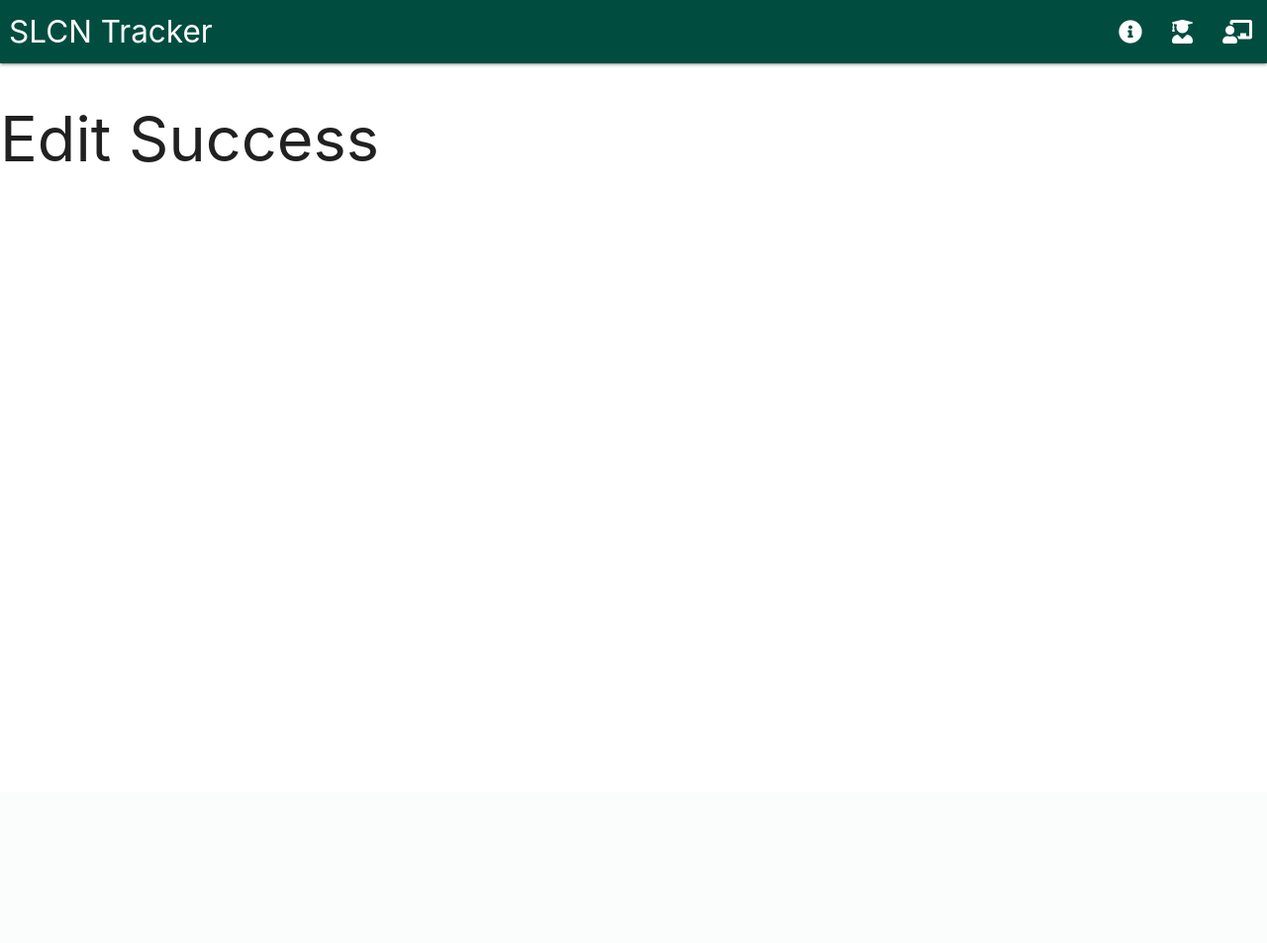
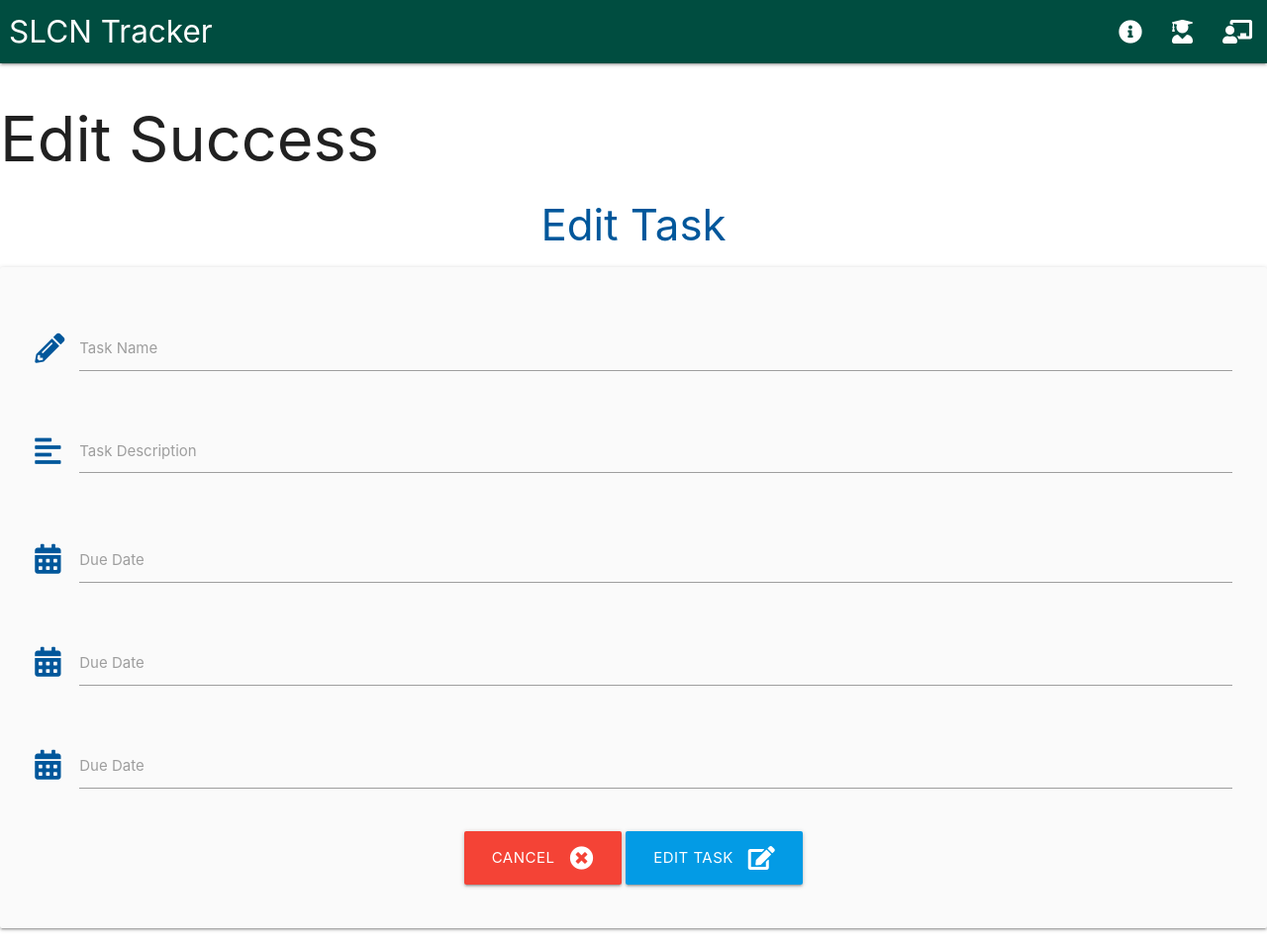
Before and after one commit to Code-Institute-Submissions/milestone_3_project, a Flask app: template templates/edit_interventions.html in a window 1280 px wide. Shown: the whole page at 99% size. Before the commit the page ends 164 px from the top, so only its background shows below. Run offline with Flask 2, Linux system fonts and the light colour scheme; the template is opened without the code that fills it, so the values that code supplies are empty; some libraries are stand-ins or nearby versions.

Commit message:
Edit function added to interventions

```diff
--- a/templates/edit_interventions.html
+++ b/templates/edit_interventions.html
@@ -5,6 +5,80 @@
 
 <h1> Edit Success </h1>
 
+ <h3 class="light-blue-text text-darken-4 center-align">Edit Task</h3>
+
+    <div class="row card-panel grey lighten-5">
+        <form class="col s12" method="POST" action="{{ url_for('edit_interventions', interventions_id=interventions._id) }}">
+            <!-- category selection -->
+			<div class="row">
 
 
+
+
+				</div>
+
+            <!-- task name -->
+            <div class="row">
+                <div class="input-field col s12">
+                    <i class="fas fa-pencil-alt prefix light-blue-text text-darken-4"></i>
+                    <input id="sen" name="sen" minlength="5" maxlength="50"
+                        value="{{ interventions.sen }}" type="text" class="validate" required>
+                    <label for="sen">Task Name</label>
+                </div>
+            </div>
+            <!-- task description -->
+            <div class="row">
+                <div class="input-field col s12">
+                    <i class="fas fa-align-left prefix light-blue-text text-darken-4"></i>
+                    <textarea id="rating" name="rating" minlength="5"
+                        maxlength="200" class="materialize-textarea validate" required>
+                        {{- interventions.rating -}}
+                    </textarea>
+                    <label for="rating">Task Description</label>
+                </div>
+            </div>
+            <!-- due date picker -->
+            <div class="row">
+                <div class="input-field col s12">
+                    <i class="fas fa-calendar-alt prefix light-blue-text text-darken-4"></i>
+                    <input id="duration" name="duration" type="text"
+                        value="{{ interventions.duration }}" class="datepicker validate" required>
+                    <label for="duration">Due Date</label>
+                </div>
+            </div>
+
+            <div class="row">
+                <div class="input-field col s12">
+                    <i class="fas fa-calendar-alt prefix light-blue-text text-darken-4"></i>
+                    <input id="resources" name="resources" type="text"
+                        value="{{ interventions.resources }}" class="datepicker validate" required>
+                    <label for="resources">Due Date</label>
+                </div>
+            </div>
+
+            <div class="row">
+                <div class="input-field col s12">
+                    <i class="fas fa-calendar-alt prefix light-blue-text text-darken-4"></i>
+                    <input id="cost" name="cost" type="text"
+                        value="{{ interventions.cost }}" class="datepicker validate" required>
+                    <label for="cost">Due Date</label>
+                </div>
+            </div>
+
+
+            <!-- submit button -->
+            <div class="row">
+                <div class="col s12 center-align">
+                    <!-- cancel button -->
+                    <a href="{{ url_for('show_interventions') }}" class="btn-large red text-shadow">
+                        Cancel <i class="fas fa-times-circle right"></i>
+                    </a>
+                    <button type="submit" class="btn-large light-blue darken-1 text-shadow">
+                        Edit Task <i class="fas fa-edit right"></i>
+                    </button>
+                </div>
+            </div>
+        </form>
+    </div>
+
 {% endblock %}
```
